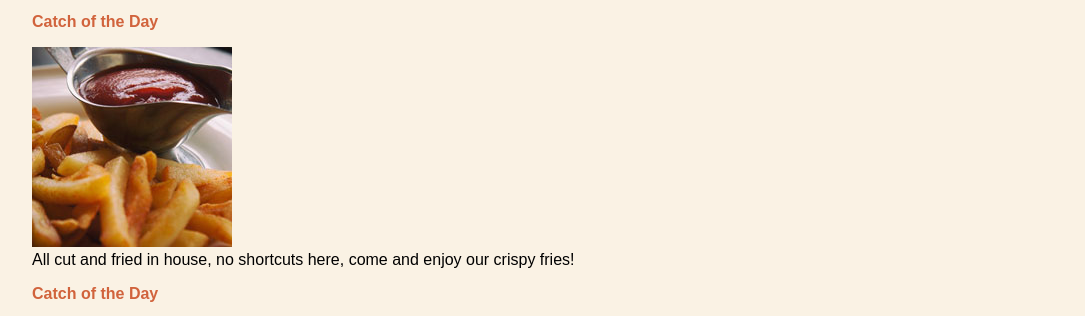
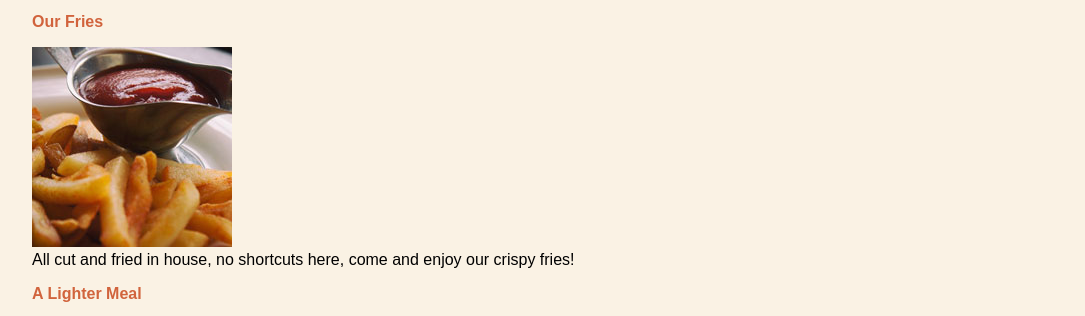
Before and after one commit to Gnashings/fid, a plain HTML site: page tuscany/index.html in a window 1280 px wide. Shown: the part 998-1314 px from the top of the page, without its empty margins (96-1181 px from the left). Drawn offline with Linux system fonts and the light colour scheme.

Commit message:
update to tuscany html headers

```diff
--- a/tuscany/index.html
+++ b/tuscany/index.html
@@ -44,10 +44,10 @@ We start our day at the crack of dawn to bake our own muffins, bread, and dinner
 <h2>Catch of the Day</h2>
 <p><a href="fish.html"><img src="thumbnails/fish-200.jpg" alt="beautifully plated white fish" width="200" height="200"></a><br>Our chef works with local fisherman to pick the freshest the sea has to offer for our daily seafood special. Our Roast Cod Caponata with Roasted Potatoes is an old favorite with our regulars.</p>
 
-<h2>Catch of the Day</h2>
+<h2>Our Fries</h2>
 <p><a href="fries.html"><img src="thumbnails/fries-200.jpg" alt="some crispy fries" width="200" height="200"></a><br>All cut and fried in house, no shortcuts here, come and enjoy our crispy fries!</p>
 
-<h2>Catch of the Day</h2>
+<h2>A Lighter Meal</h2>
 <p><a href="tabouleh.html"><img src="thumbnails/tabouleh-200.jpg" alt="nicely plated tabouleh" width="200" height="200"></a><br>Even carnivores will love our beautifully plated tabouleh!</p>
 
 
```
